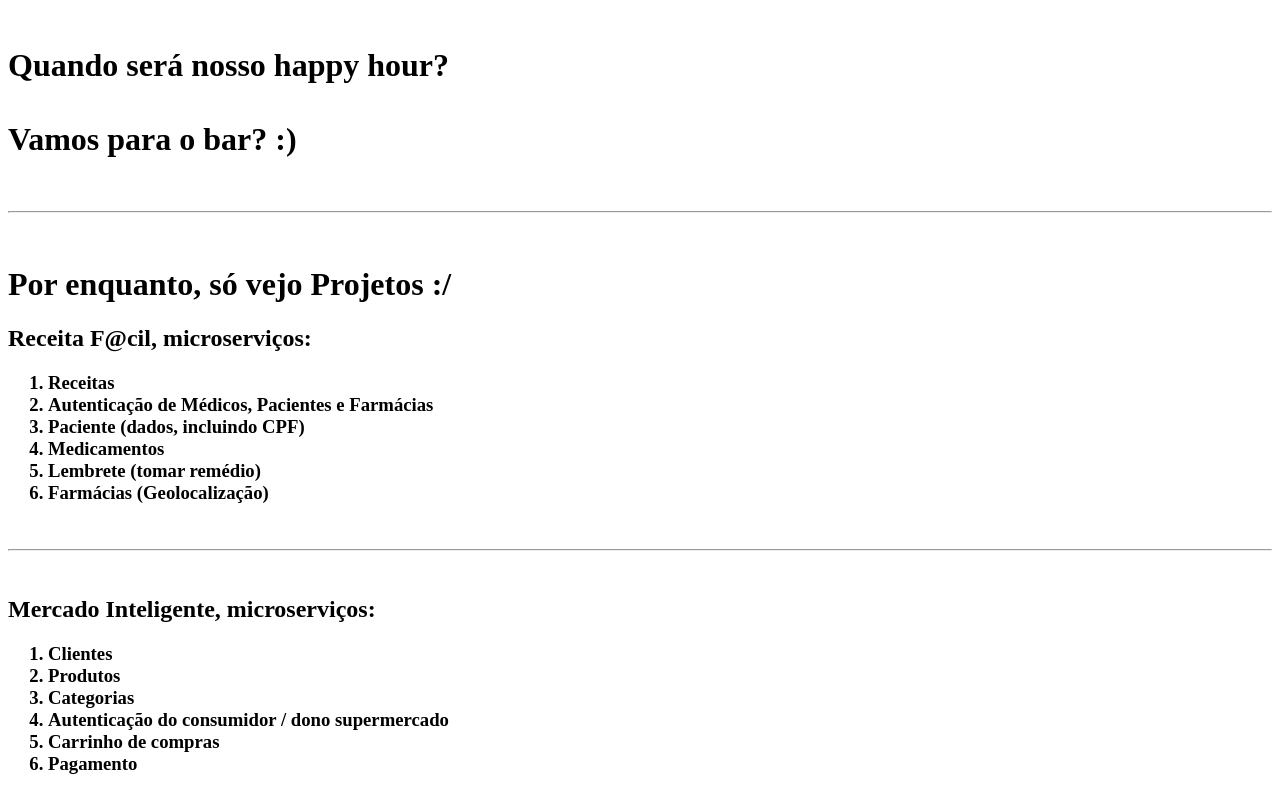
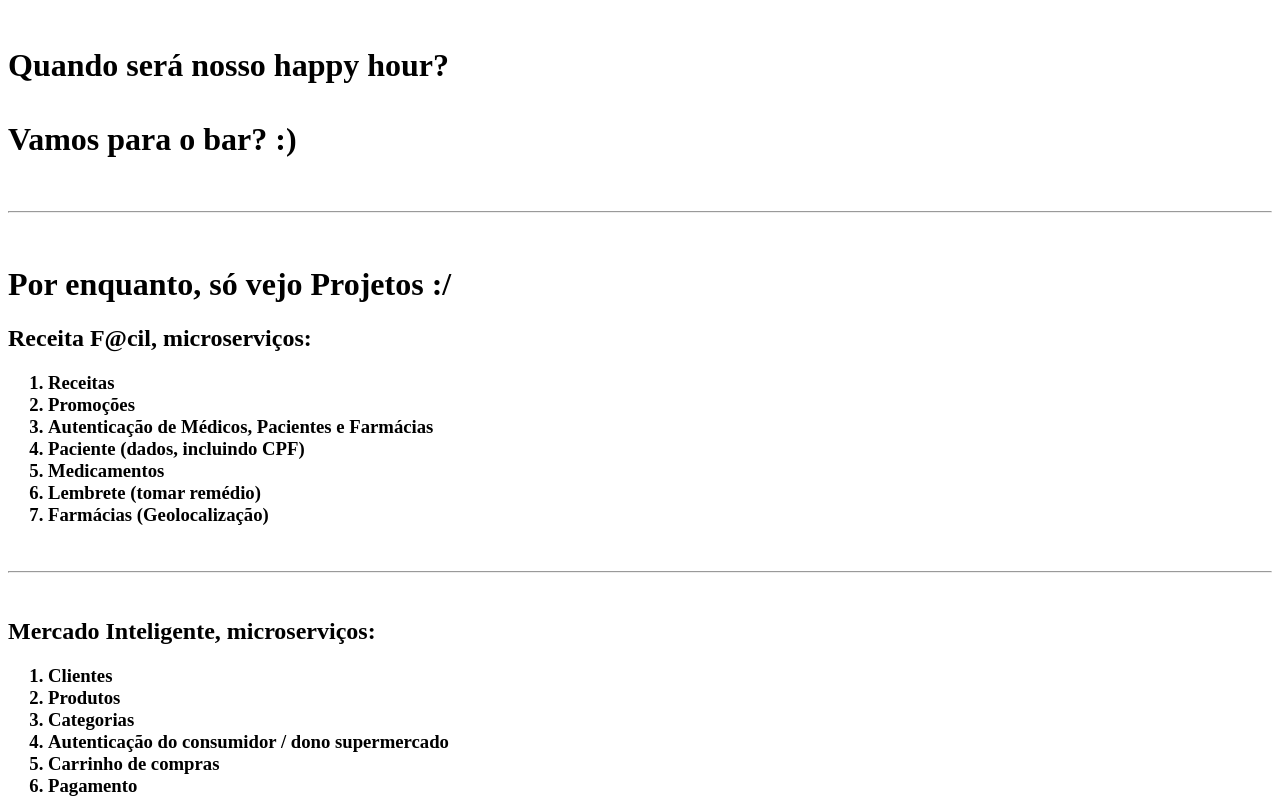
Before and after one commit to tonanuvem/elastic, a website: page app-client-nodejs-apm/bar.html in a window 1280 px wide. Shown: the top 800 px of the page. Drawn offline with Linux system fonts and the light colour scheme.

Commit message:
Update bar.html

```diff
--- a/app-client-nodejs-apm/bar.html
+++ b/app-client-nodejs-apm/bar.html
@@ -8,6 +8,7 @@
 <h2>Receita F@cil, microserviços:</h2>
 <ol><h3>
   <li>Receitas</li>
+  <li>Promoções</li>
   <li>Autenticação de Médicos, Pacientes e Farmácias</li>
   <li>Paciente (dados, incluindo CPF)</li>
   <li>Medicamentos</li>
```
